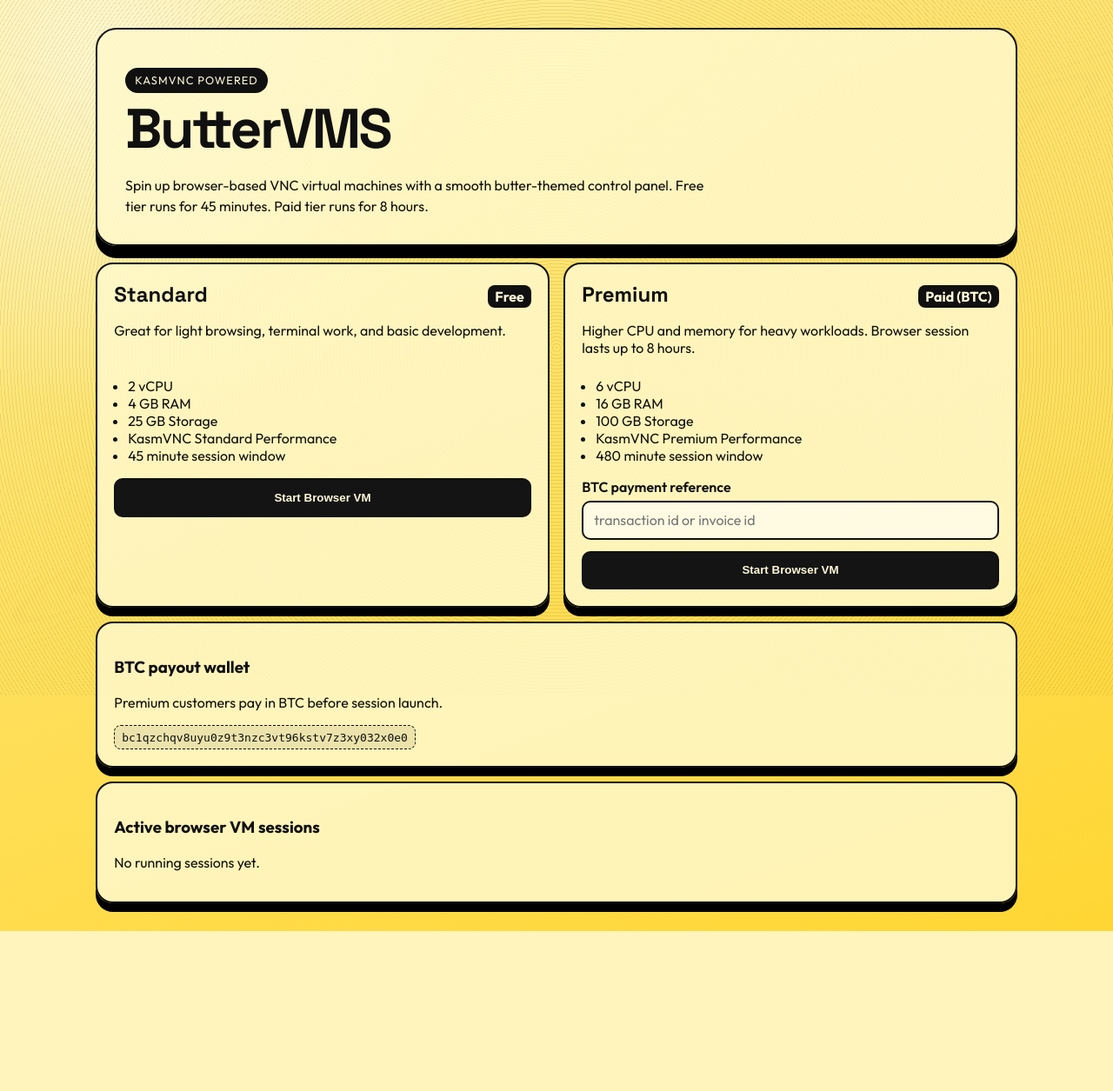
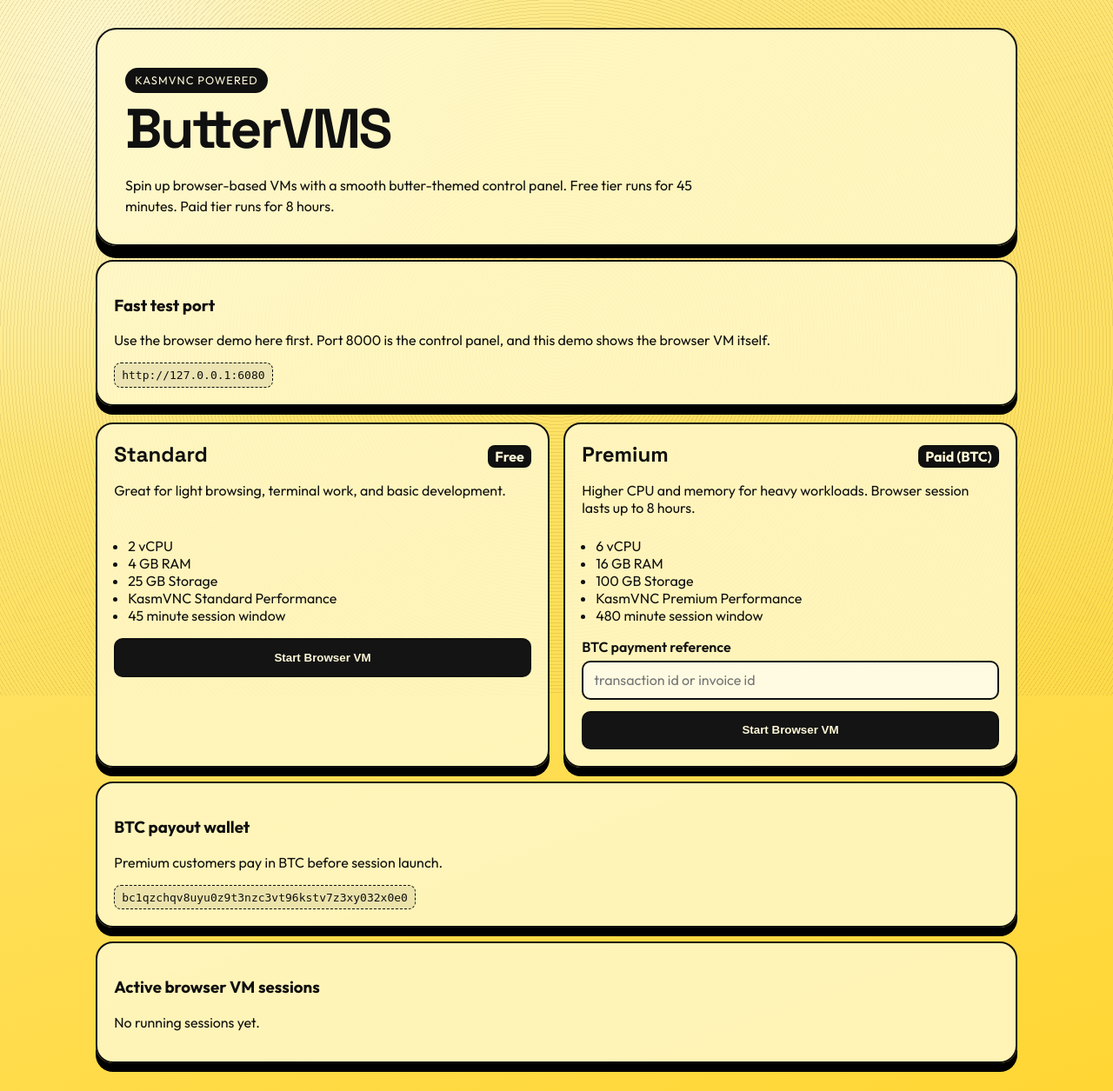
Before and after one commit to DevEchoX2/ButterVMs, a Flask app: page / in a window 1280 px wide. Shown: the whole page at 87% size. Before the commit the page ends 1071 px from the top, so only its background shows below. Run offline with Flask 3, Linux system fonts and the light colour scheme; data that the repository does not hold is empty.

Commit message:
Add browser demo port and switch VMs to Firefox browser image

```diff
--- a/app.py
+++ b/app.py
@@ -17,7 +17,8 @@ app = Flask(__name__)
 # Your BTC payout wallet address
 BTC_WALLET_ADDRESS = "bc1qzchqv8uyu0z9t3nzc3vt96kstv7z3xy032x0e0"
 DB_PATH = os.getenv("BUTTERVMS_DB_PATH", "buttervms.db")
-VNC_IMAGE = os.getenv("BUTTERVMS_VNC_IMAGE", "dorowu/ubuntu-desktop-lxde-vnc:latest")
+VNC_IMAGE = os.getenv("BUTTERVMS_VNC_IMAGE", "jlesage/firefox:latest")
+DEMO_BROWSER_URL = os.getenv("BUTTERVMS_DEMO_BROWSER_URL", "http://127.0.0.1:6080")
 CONTAINER_PREFIX = os.getenv("BUTTERVMS_CONTAINER_PREFIX", "buttervms-session")
 SESSION_SWEEPER_SECONDS = int(os.getenv("BUTTERVMS_SWEEPER_SECONDS", "30"))
 _DOCKER_CLIENT = docker.DockerClient(base_url="unix://var/run/docker.sock")
@@ -222,12 +223,15 @@ def launch_session(tier: PerformanceTier, payment_reference: str) -> tuple[bool,
         "name": container_name,
         "detach": True,
         "shm_size": "1g",
-        "ports": {"80/tcp": None, "5900/tcp": None},
+        "ports": {"5800/tcp": None, "5900/tcp": None},
         "environment": {
+            "KEEP_APP_RUNNING": "1",
             "VNC_PASSWORD": "buttervms",
             "RESOLUTION": "1440x900",
             "USER": "butter",
             "PASSWORD": "butter",
+            "DISPLAY_WIDTH": "1440",
+            "DISPLAY_HEIGHT": "900",
         },
         "auto_remove": False,
     }
@@ -246,7 +250,7 @@ def launch_session(tier: PerformanceTier, payment_reference: str) -> tuple[bool,
         except DockerException as exc:
             return False, f"Failed to start VM container: {exc}", None
 
-    web_ok, web_port, web_msg = get_mapped_port(container_name, "80/tcp")
+    web_ok, web_port, web_msg = get_mapped_port(container_name, "5800/tcp")
     vnc_ok, vnc_port, vnc_msg = get_mapped_port(container_name, "5900/tcp")
     if not web_ok or not vnc_ok or web_port is None or vnc_port is None:
         stop_container(container_name)
@@ -332,6 +336,7 @@ def home():
         tiers=TIERS.values(),
         btc_wallet=BTC_WALLET_ADDRESS,
         live_sessions=sessions_payload,
+        demo_browser_url=DEMO_BROWSER_URL,
     )
 
 
--- a/templates/index.html
+++ b/templates/index.html
@@ -19,10 +19,16 @@
         <p class="pill">KasmVNC Powered</p>
         <h1>ButterVMS</h1>
         <p>
-          Spin up browser-based VNC virtual machines with a smooth butter-themed control panel.
+          Spin up browser-based VMs with a smooth butter-themed control panel.
           Free tier runs for 45 minutes. Paid tier runs for 8 hours.
         </p>
       </header>
+
+      <section class="btc-note reveal">
+        <h3>Fast test port</h3>
+        <p>Use the browser demo here first. Port 8000 is the control panel, and this demo shows the browser VM itself.</p>
+        <code>{{ demo_browser_url }}</code>
+      </section>
 
       <section class="tier-grid">
         {% for tier in tiers %}
@@ -72,7 +78,7 @@
           {% for item in live_sessions %}
           <li>
             {{ item.vm_reference }} ({{ item.tier }}) -
-            <a href="{{ item.web_url }}" target="_blank" rel="noopener noreferrer">Open</a>
+            <a href="{{ item.web_url }}" target="_blank" rel="noopener noreferrer">Open Browser VM</a>
             - Expires {{ item.expires_at }} - VNC {{ item.vnc_target }}
           </li>
           {% endfor %}
```
Also changed, not shown: DEPLOY.md (+5 -2 lines), docker-compose.yml (+17 -1 lines), docs/index.html (+11 -0 lines), README.md, 1 other file.
